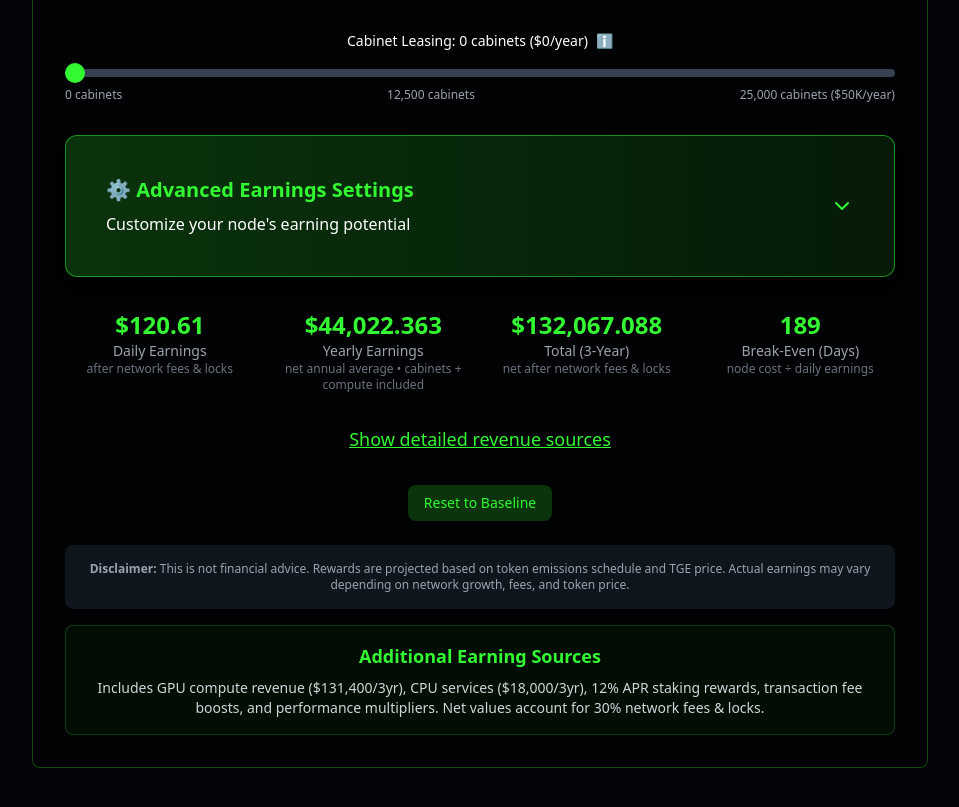
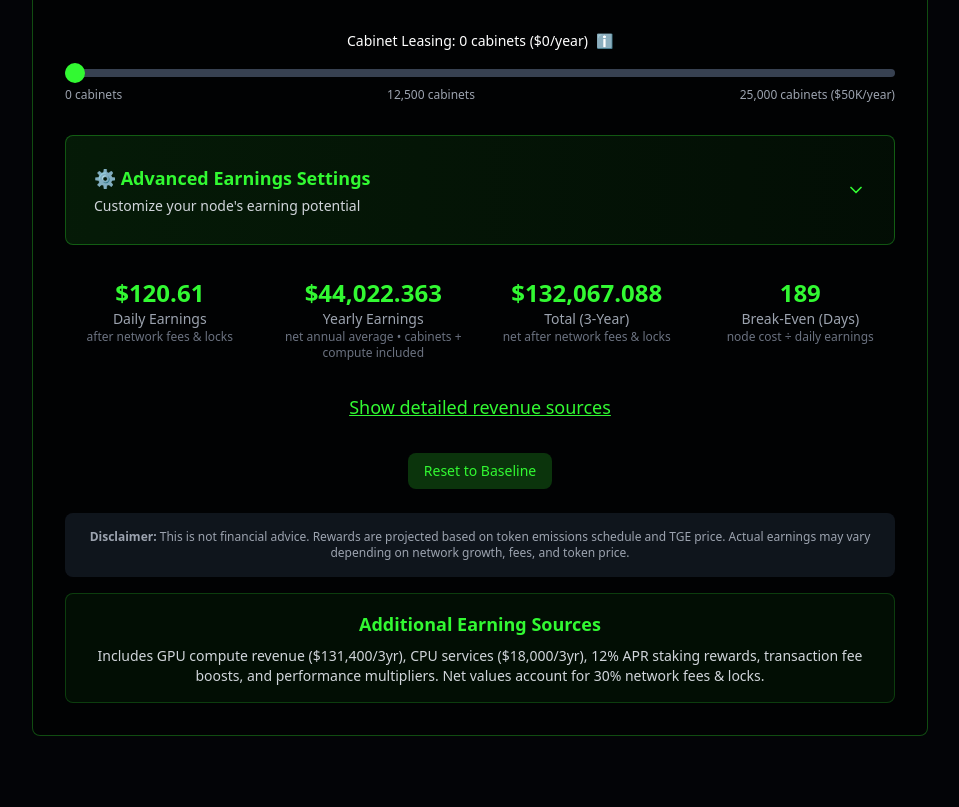
Before and after one commit to opsvoice/pai3-powernode, a React (Vite) app: page / in a window 1280 px wide. Shown: the part 2060-2867 px from the top of the page, without its empty margins (160-1119 px from the left). Built offline with nearby package versions, Linux system fonts and the light colour scheme.

Commit message:
Make advanced earnings settings button smaller and proportional

```diff
--- a/src/components/PowerNodePage.tsx
+++ b/src/components/PowerNodePage.tsx
@@ -375,16 +375,16 @@ const PowerNodePage = () => {
               </div>
 
               {/* Advanced Settings */}
-              <div className="mb-8 bg-gradient-to-r from-[#32f932]/20 to-[#32f932]/10 border border-[#32f932]/50 rounded-xl p-6 shadow-lg">
+              <div className="mb-8 bg-gradient-to-r from-[#32f932]/10 to-[#32f932]/5 border border-[#32f932]/30 rounded-lg p-4">
                 <button
                   onClick={() => setAdvancedOpen(!advancedOpen)}
-                  className="w-full flex items-center justify-between text-left hover:bg-[#32f932]/10 transition-colors p-4 rounded-xl"
+                  className="w-full flex items-center justify-between text-left hover:bg-[#32f932]/10 transition-colors p-3 rounded-lg"
                 >
                   <div>
-                    <span className="text-xl font-bold text-[#32f932]">⚙️ Advanced Earnings Settings</span>
-                    <p className="text-base text-white mt-2">Customize your node's earning potential</p>
+                    <span className="text-lg font-semibold text-[#32f932]">⚙️ Advanced Earnings Settings</span>
+                    <p className="text-sm text-gray-300 mt-1">Customize your node's earning potential</p>
                   </div>
-                  <ChevronDown className={`h-6 w-6 text-[#32f932] transition-transform ${advancedOpen ? 'rotate-180' : ''}`} />
+                  <ChevronDown className={`h-5 w-5 text-[#32f932] transition-transform ${advancedOpen ? 'rotate-180' : ''}`} />
                 </button>
 
                 {advancedOpen && (
@@ -392,13 +392,13 @@ const PowerNodePage = () => {
                     initial={{ opacity: 0, height: 0 }}
                     animate={{ opacity: 1, height: 'auto' }}
                     exit={{ opacity: 0, height: 0 }}
-                    className="mt-6 space-y-6 p-6 bg-black/30 rounded-lg border border-[#32f932]/20"
+                    className="mt-4 space-y-4 p-4 bg-black/30 rounded-lg border border-[#32f932]/20"
                   >
                     <div>
-                      <label className="block text-lg font-medium mb-3 text-white">
+                      <label className="block text-sm font-medium mb-2 text-white">
                         Performance Bonus: {reputationMultiplier.toFixed(1)}x
                         <span
-                          className="ml-2 text-sm text-[#32f932] cursor-help"
+                          className="ml-1 text-xs text-[#32f932] cursor-help"
                           title="Extra bonus tokens if your node earns high reputation. A top score can double your guaranteed rewards."
                         >ℹ️</span>
                       </label>
@@ -419,10 +419,10 @@ const PowerNodePage = () => {
                     </div>
 
                     <div>
-                      <label className="block text-lg font-medium mb-3 text-white">
+                      <label className="block text-sm font-medium mb-2 text-white">
                         Extra Jobs Income: {serviceRevenueTokens.toLocaleString()} tokens/month
                         <span
-                          className="ml-2 text-sm text-[#32f932] cursor-help"
+                          className="ml-1 text-xs text-[#32f932] cursor-help"
                           title="Tokens you can earn each month from extra jobs like hosting AI agents, providing storage, or running inference."
                         >ℹ️</span>
                       </label>
@@ -446,10 +446,10 @@ const PowerNodePage = () => {
                     </div>
 
                     <div>
-                      <label className="block text-lg font-medium mb-3 text-white">
+                      <label className="block text-sm font-medium mb-2 text-white">
                         Network Fees & Locks: {(deflationPct * 100).toFixed(0)}%
                         <span
-                          className="ml-2 text-sm text-[#32f932] cursor-help"
+                          className="ml-1 text-xs text-[#32f932] cursor-help"
                           title="The network burns 5% and time-locks 25% of revenue. That means ~70% is immediately available."
                         >ℹ️</span>
                       </label>
```
